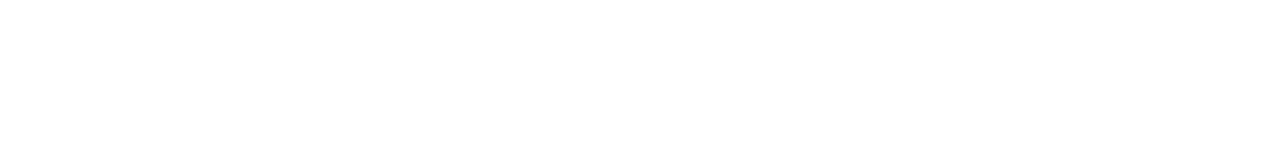
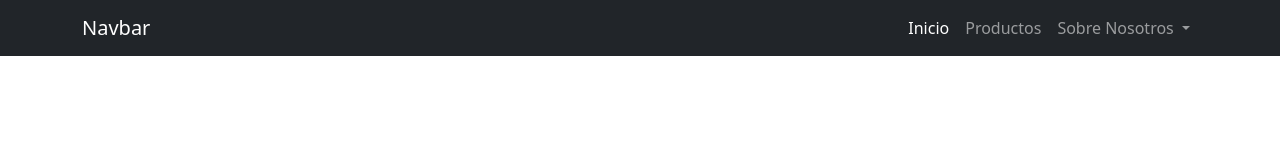
Before and after one commit to josempalencia/web-fitness-point, a website: page index.html in a window 1280 px wide. Drawn offline with nearby package versions, Linux system fonts and the light colour scheme; files that its build step writes are made by us from their sources.

Commit message:
creo navbar responsive y agrego bootstrap

```diff
--- a/index.html
+++ b/index.html
@@ -5,14 +5,45 @@
     <meta http-equiv="X-UA-Compatible" content="IE=edge">
     <meta name="viewport" content="width=device-width, initial-scale=1.0">
     <link href="https://cdn.jsdelivr.net/npm/bootstrap@5.2.2/dist/css/bootstrap.min.css" rel="stylesheet" integrity="sha384-Zenh87qX5JnK2Jl0vWa8Ck2rdkQ2Bzep5IDxbcnCeuOxjzrPF/et3URy9Bv1WTRi" crossorigin="anonymous">
-    <script src="https://cdn.jsdelivr.net/npm/bootstrap@5.2.2/dist/js/bootstrap.bundle.min.js" integrity="sha384-OERcA2EqjJCMA+/3y+gxIOqMEjwtxJY7qPCqsdltbNJuaOe923+mo//f6V8Qbsw3" crossorigin="anonymous"></script>
+
     <link rel="stylesheet" href="style.css">
     <title>Fitness Point - home</title>
 </head>
 <body>
+    <header>
+        <nav class="navbar navbar-expand-lg navbar-dark bg-dark">
+            <div class="container-sm">
+              <a class="navbar-brand" href="#">Navbar</a>
+              <button class="navbar-toggler" type="button" data-bs-toggle="collapse" data-bs-target="#navbarSupportedContent" aria-controls="navbarSupportedContent" aria-expanded="false" aria-label="Toggle navigation">
+                <span class="navbar-toggler-icon"></span>
+              </button>
+              <div class="collapse navbar-collapse" id="navbarSupportedContent">
+                <ul class="navbar-nav ms-auto mb-2 mb-lg-0">
+                  <li class="nav-item">
+                    <a class="nav-link active" aria-current="page" href="#">Inicio</a>
+                  </li>
+                  <li class="nav-item">
+                    <a class="nav-link" href="#">Productos</a>
+                  </li>
+                  <li class="nav-item dropdown">
+                    <a class="nav-link dropdown-toggle" href="#" role="button" data-bs-toggle="dropdown" aria-expanded="false">
+                      Sobre Nosotros
+                    </a>
+                    <ul class="dropdown-menu">
+                      <li><a class="dropdown-item" href="#">Contactanos</a></li>
+                      <li><a class="dropdown-item" href="#">Ubicacion</a></li>
+                      <li><hr class="dropdown-divider"></li>
+                      <li><a class="dropdown-item" href="#">Solimar Palencia</a></li>
+                    </ul>
+                  </li>
+                </ul>
+              </div>
+            </div>
+          </nav>
+    </header>
 
 
 
-    <script src="./index.js"></script>
+    <script src="https://cdn.jsdelivr.net/npm/bootstrap@5.2.2/dist/js/bootstrap.bundle.min.js" integrity="sha384-OERcA2EqjJCMA+/3y+gxIOqMEjwtxJY7qPCqsdltbNJuaOe923+mo//f6V8Qbsw3" crossorigin="anonymous"></script>
 </body>
 </html>
```
